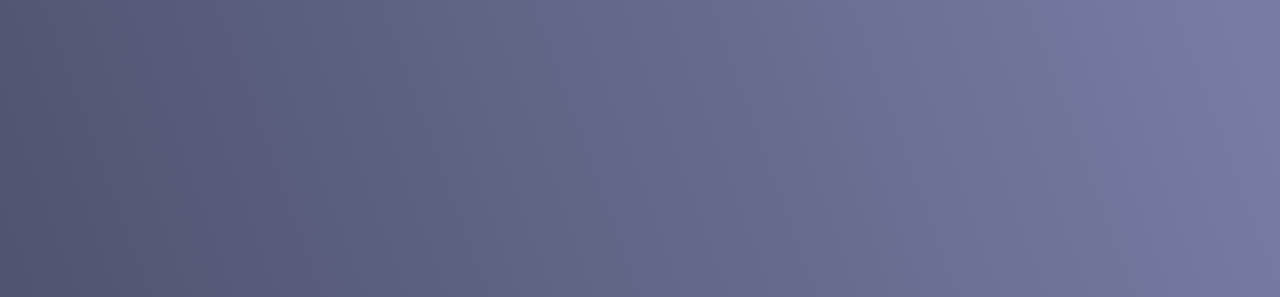
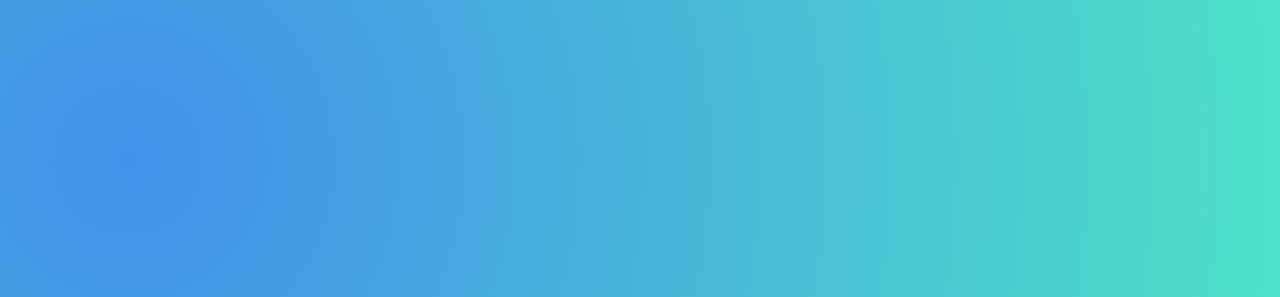
Before and after one commit to nirmalkar/weather-app, a plain HTML site: page index.html in a window 1280 px wide. Shown: the top 297 px of the page. Drawn offline with Linux system fonts and the light colour scheme.

Commit message:
bakground gradient changed

```diff
--- a/style.css
+++ b/style.css
@@ -5,7 +5,13 @@
 }
 
 body {
-  background-image: linear-gradient(69.9deg, rgba(76, 79, 106, 1) 3.2%, rgba(118, 124, 163, 1) 97.6%);
+  /* background-image: linear-gradient(89.7deg, rgba(0, 32, 95, 1) 2.8%, rgba(132, 53, 142, 1) 97.8%); */
+  background-image: radial-gradient(
+    circle farthest-corner at 10% 20%,
+    rgba(67, 144, 233, 1) 0%,
+    rgba(78, 226, 198, 1) 90.1%
+  );
+  /* background-image: linear-gradient(69.9deg, rgba(76, 79, 106, 1) 3.2%, rgba(118, 124, 163, 1) 97.6%); */
   height: 100vh;
   display: flex;
   justify-content: center;
```
